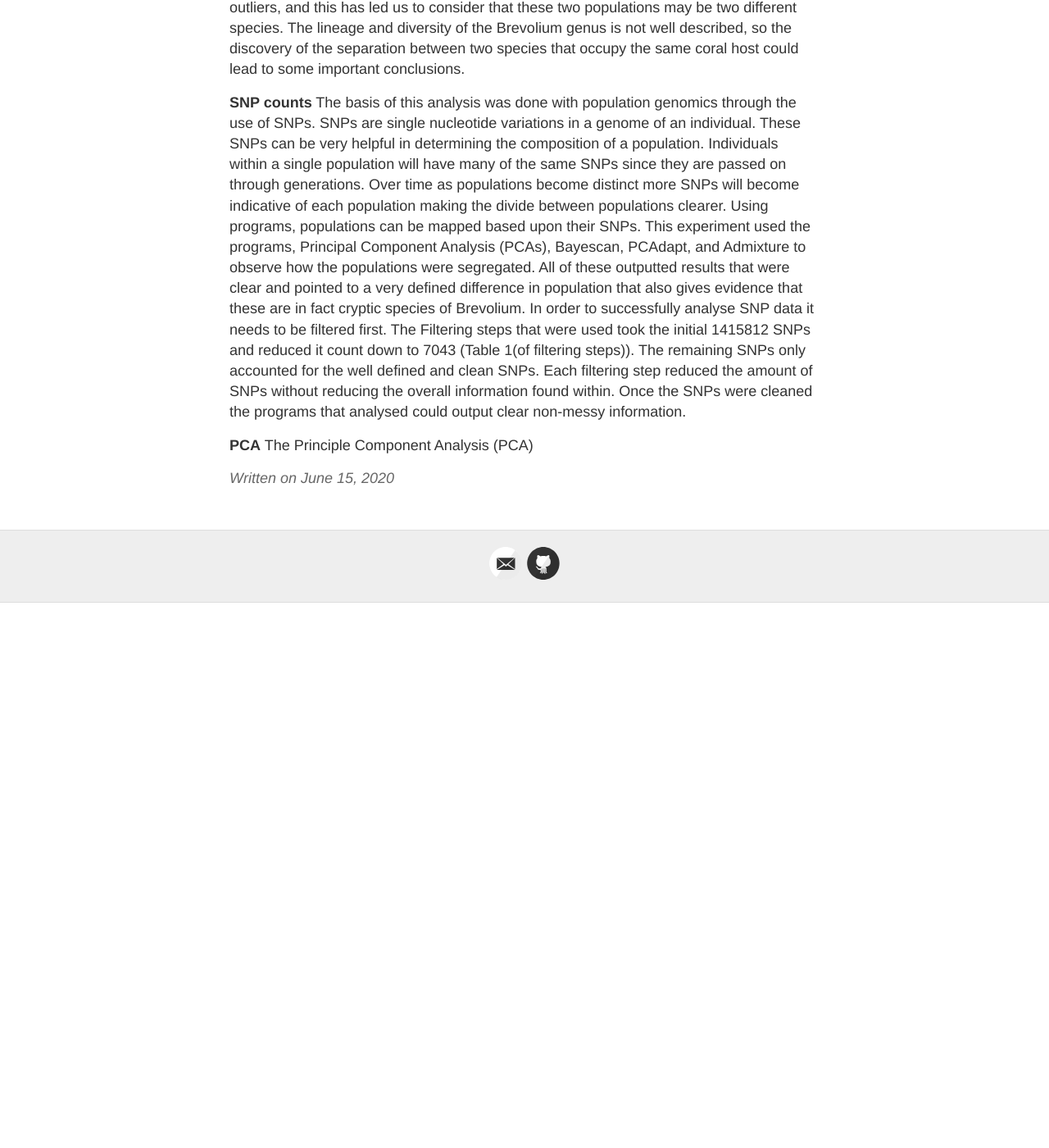
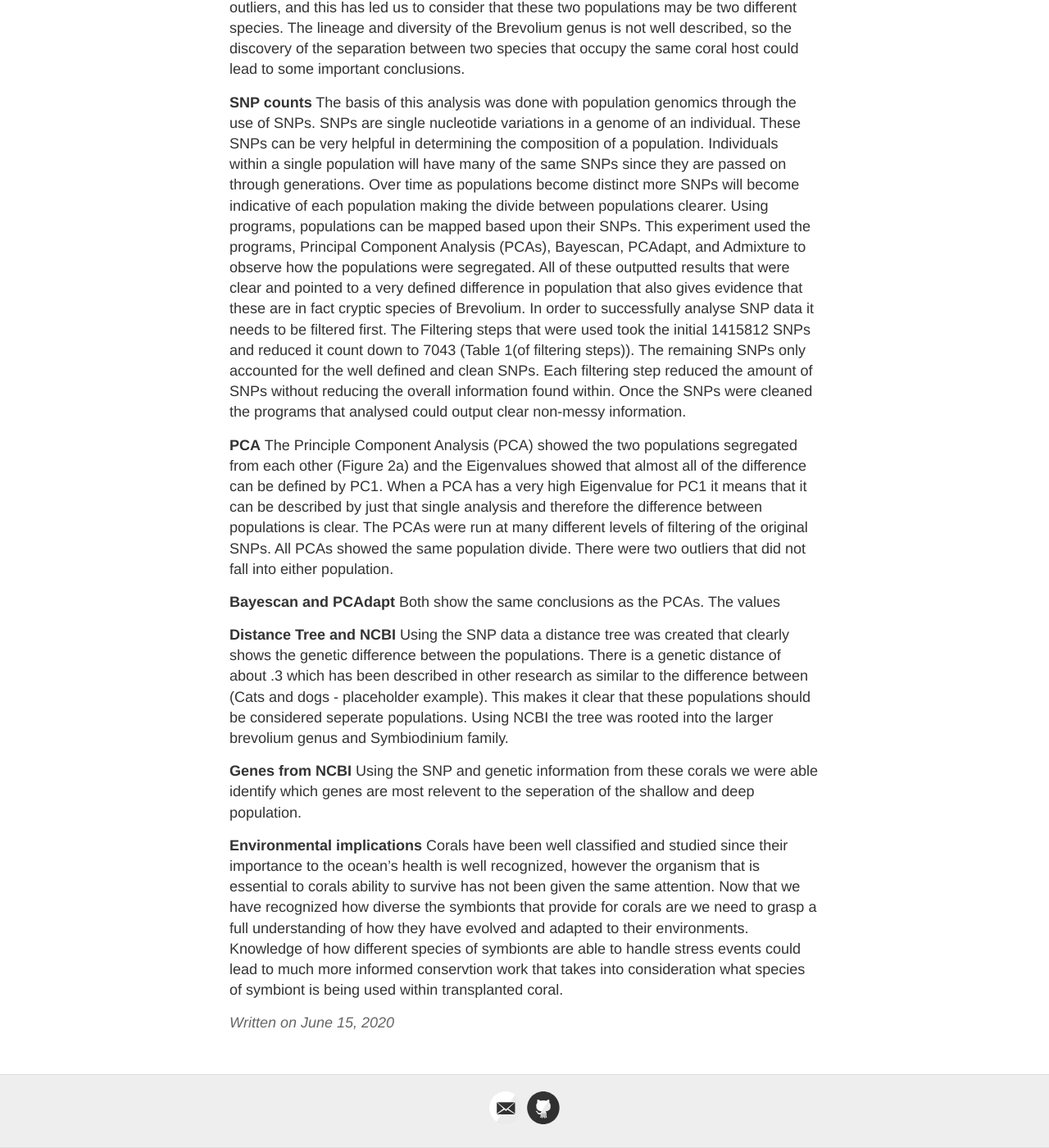
Before and after one commit to Mwags24/Brevolium_Notebook, a Jekyll site: the page built from _posts/2020-6-15-Discussion_draft.md, in a window 1280 px wide and 1400 px high, scrolled down 1159 px. Shown: the whole window at 82% size. Built offline with Jekyll 4.4.1, drawn with Linux system fonts in a browser that asks for light colours; before the commit the page ends 1894 px from its top, so only the background shows below that; some of the changed text lies outside the part shown.

Commit message:
Update 2020-6-15-Discussion_draft.md

```diff
--- a/_posts/2020-6-15-Discussion_draft.md
+++ b/_posts/2020-6-15-Discussion_draft.md
@@ -21,7 +21,7 @@ tags:
 * If Eunicea flexuosa has two species of symbiont present in two separate populations, could this mean that there are other corals that have separated populations that also have multiple symbionts?
    * how many coral species vs symbiont species identified
 * Brevolium is cited as found in shallow water (Lewis), is the population from deeper water considered deeper than normal? could this be a new finding about brevolium?
-* In the ENvironment column of the mapping file some of each population were labeled from being in the opposite environment, were they mixed?
+* In the Environment column of the mapping file some of each population were labeled from being in the opposite environment, were they mixed?
    * If two corals living next to each other have different species of symbiont what does that signify/lead to?
    * What implications on reef diversity does this have?
    * Would this increase or decrease coral survivability?
@@ -37,4 +37,16 @@ The basis of this analysis was done with population genomics through the use of
 In order to successfully analyse SNP data it needs to be filtered first. The Filtering steps that were used took the initial 1415812 SNPs and reduced it count down to 7043 (Table 1(of filtering steps)). The remaining SNPs only accounted for the well defined and clean SNPs. Each filtering step reduced the amount of SNPs without reducing the overall information found within. Once the SNPs were cleaned the programs that analysed could output clear non-messy information.
 
 **PCA**
-The Principle Component Analysis (PCA)
+The Principle Component Analysis (PCA) showed the two populations segregated from each other (Figure 2a) and the Eigenvalues showed that almost all of the difference can be defined by PC1. When a PCA has a very high Eigenvalue for PC1 it means that it can be described by just that single analysis and therefore the difference between populations is clear. The PCAs were run at many different levels of filtering of the original SNPs. All PCAs showed the same population divide. There were two outliers that did not fall into either population.
+
+**Bayescan and PCAdapt**
+Both show the same conclusions as the PCAs. The values
+
+**Distance Tree and NCBI**
+Using the SNP data a distance tree was created that clearly shows the genetic difference between the populations. There is a genetic distance of about .3 which has been described in other research as similar to the difference between (Cats and dogs - placeholder example). This makes it clear that these populations should be considered seperate populations. Using NCBI the tree was rooted into the larger brevolium genus and Symbiodinium family.
+
+**Genes from NCBI**
+Using the SNP and genetic information from these corals we were able identify which genes are most relevent to the seperation of the shallow and deep population.
+
+**Environmental implications**
+Corals have been well classified and studied since their importance to the ocean's health is well recognized, however the organism that is essential to corals ability to survive has not been given the same attention. Now that we have recognized how diverse the symbionts that provide for corals are we need to grasp a full understanding of how they have evolved and adapted to their environments. Knowledge of how different species of symbionts are able to handle stress events could lead to much more informed conservtion work that takes into consideration what species of symbiont is being used within transplanted coral.
```
Also changed, not shown: other parts of _posts/2020-6-15-Discussion_draft.md (+2 -2 lines).
